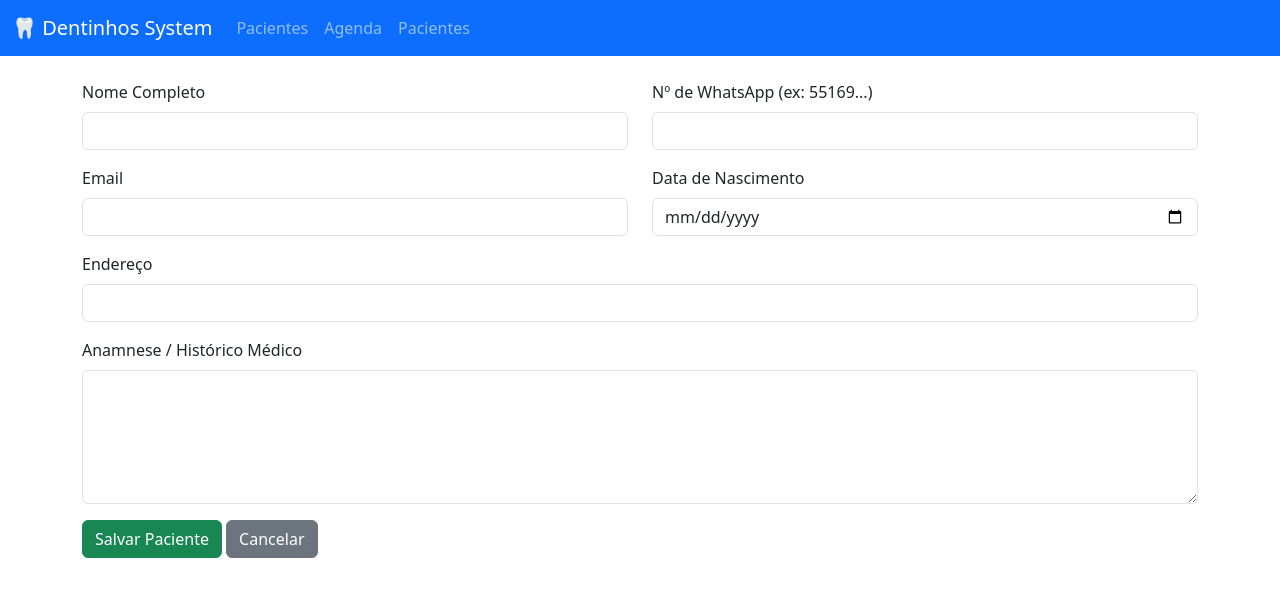
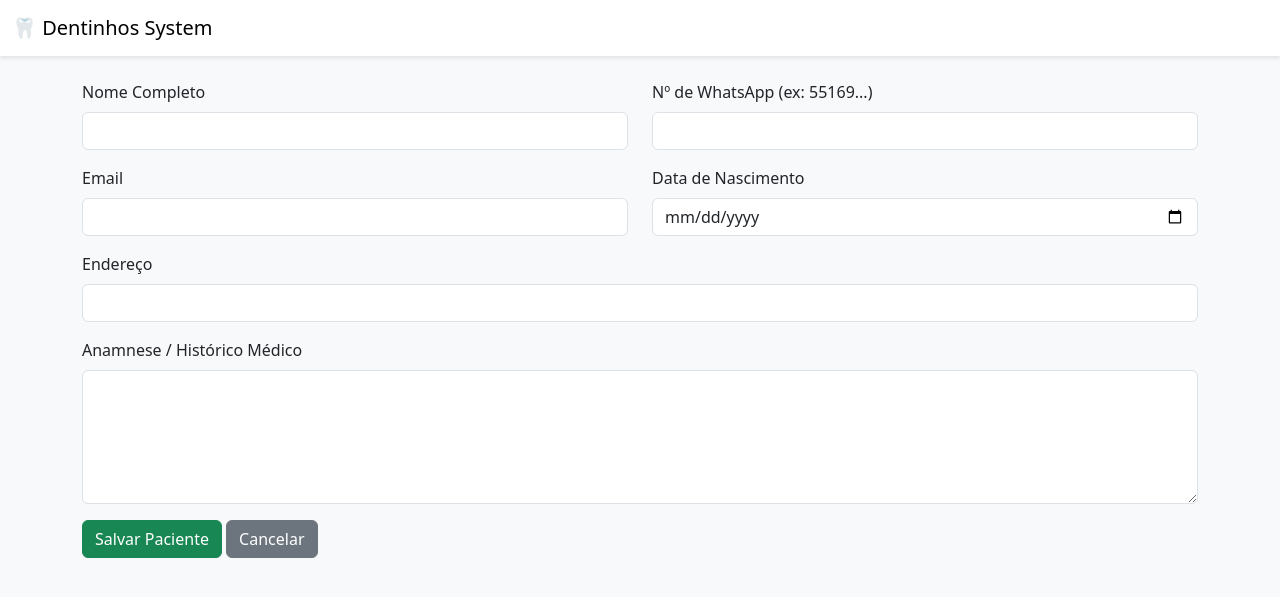
Before and after one commit to dentinhosdeleiteodontologia/dentinhos-whatsapp-bote, a Flask app: template src/templates/patient_form.html in a window 1280 px wide. Shown: the top 597 px of the page. Run offline with Flask 3, Linux system fonts and the light colour scheme; the template is opened without the code that fills it: values that come from a table or form of the project are taken from there, others are empty; parts of the project's set-up code (start-up, migrations or seed data) failed here and were passed over; some libraries are stand-ins or nearby versions.

Commit message:
layout.html

```diff
--- a/src/templates/layout.html
+++ b/src/templates/layout.html
@@ -3,38 +3,54 @@
 <head>
   <meta charset="utf-8">
   <meta name="viewport" content="width=device-width, initial-scale=1">
-    <title>{% block title %}{% endblock %} - Dentinhos System</title>
+  <title>{% block title %}Dentinhos System{% endblock %}</title>
   <link href="https://cdn.jsdelivr.net/npm/bootstrap@5.3.3/dist/css/bootstrap.min.css" rel="stylesheet">
+  <style>
+    body { background-color: #f8f9fa; }
+    .navbar { box-shadow: 0 2px 4px rgba(0,0,0,.1 ); }
+  </style>
 </head>
 <body>
-    <nav class="navbar navbar-expand-lg navbar-dark bg-primary">
+  <nav class="navbar navbar-expand-lg navbar-light bg-white mb-4">
     <div class="container-fluid">
-        <a class="navbar-brand" href="#">🦷 Dentinhos System</a>
+      <a class="navbar-brand" href="{{ url_for('system.list_patients') }}">🦷 Dentinhos System</a>
       <button class="navbar-toggler" type="button" data-bs-toggle="collapse" data-bs-target="#navbarNav">
         <span class="navbar-toggler-icon"></span>
       </button>
       <div class="collapse navbar-collapse" id="navbarNav">
+        {% if current_user.is_authenticated %}
+        <ul class="navbar-nav me-auto mb-2 mb-lg-0">
+          <li class="nav-item">
+            <a class="nav-link" href="{{ url_for('system.list_patients') }}">Pacientes</a>
+          </li>
+          <li class="nav-item">
+            <a class="nav-link" href="{{ url_for('system.schedule') }}">Agenda</a>
+          </li>
+        </ul>
         <ul class="navbar-nav">
-            <ul class="navbar-nav">
-  <li class="nav-item"><a class="nav-link" href="{{ url_for('system.list_patients') }}">Pacientes</a></li>
-  <li class="nav-item"><a class="nav-link" href="{{ url_for('system.schedule') }}">Agenda</a></li> <!-- NOVA LINHA -->
+          <li class="nav-item">
+            <a class="nav-link" href="{{ url_for('system.logout') }}">Sair</a>
+          </li>
         </ul>
-
-            <li class="nav-item"><a class="nav-link" href="{{ url_for('system.list_patients' ) }}">Pacientes</a></li>
-          </ul>
+        {% endif %}
       </div>
     </div>
   </nav>
-    <main class="container mt-4">
+
+  <main class="container">
     {% with messages = get_flashed_messages(with_categories=true) %}
       {% if messages %}
         {% for category, message in messages %}
-            <div class="alert alert-{{ category }}">{{ message }}</div>
+          <div class="alert alert-{{ category }} alert-dismissible fade show" role="alert">
+            {{ message }}
+            <button type="button" class="btn-close" data-bs-dismiss="alert" aria-label="Close"></button>
+          </div>
         {% endfor %}
       {% endif %}
     {% endwith %}
     {% block content %}{% endblock %}
   </main>
+
   <script src="https://cdn.jsdelivr.net/npm/bootstrap@5.3.3/dist/js/bootstrap.bundle.min.js"></script>
 </body>
 </html>
```
Lines whose indentation alone changed are shown as unchanged.
